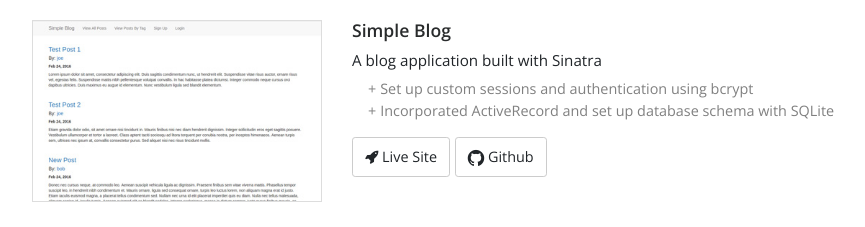
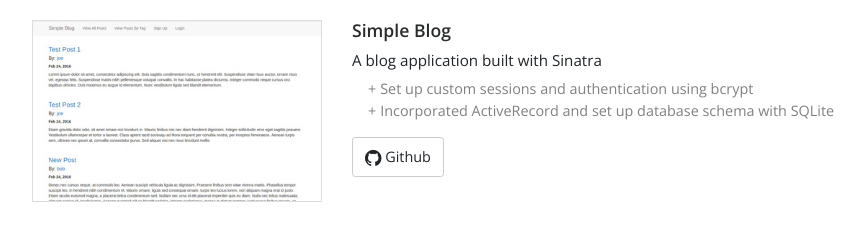
Before and after one commit to MitulMistry/mm-webdev-portfolio-v2, a React (Create React App) app: page / in a window 1280 px wide. Shown: the part 1840-2067 px from the top of the page, without its empty margins (143-1008 px from the left). Built offline with nearby package versions, Linux system fonts and the light colour scheme.

Commit message:
Add some conditionals to FullApp and HalfApp JSX

```diff
--- a/src/components/FullApp.js
+++ b/src/components/FullApp.js
@@ -6,7 +6,7 @@ export class FullApp extends React.Component {
     return (
       <Row className="row-app">
         <Col md="4">
-          <a href={this.props.url} target="_blank"><img src={this.props.image} class="img-fluid img-rounded img-app" /></a>
+          <a href={this.props.url || this.props.github} target="_blank"><img src={this.props.image} class="img-fluid img-rounded img-app" /></a>
         </Col>
         <Col md="8">
           <h2>{this.props.title}</h2>
@@ -17,8 +17,12 @@ export class FullApp extends React.Component {
             )}
           </ul>
           <p>
-            <Button href={this.props.url} target="_blank" className="btn-web-app btn-light"><span className="fa fa-rocket" aria-hidden="true"></span> Live Site</Button>
-            <Button href={this.props.github} target="_blank" className="btn-web-app btn-light"><span className="fa fa-github fa-lg"></span> Github</Button>
+            {this.props.url &&
+              <Button href={this.props.url} target="_blank" className="btn-web-app btn-light"><span className="fa fa-rocket" aria-hidden="true"></span> Live Site</Button>
+            }
+            {this.props.github &&
+              <Button href={this.props.github} target="_blank" className="btn-web-app btn-light"><span className="fa fa-github fa-lg"></span> Github</Button>
+            }
           </p>
         </Col>
       </Row>
--- a/src/components/HalfApp.js
+++ b/src/components/HalfApp.js
@@ -5,12 +5,16 @@ export class HalfApp extends React.Component {
   render() {
     return (
       <Col md="6" className="col-app">
-        <a href={this.props.url} target="_blank"><img src={this.props.image} class="img-fluid img-rounded img-app" /></a>
+        <a href={this.props.url || this.props.github} target="_blank"><img src={this.props.image} class="img-fluid img-rounded img-app" /></a>
         <h2>{this.props.title}</h2>
         <p>{this.props.description}</p>
         <p>
-          <Button href={this.props.url} target="_blank" className="btn-web-app btn-light"><span className="fa fa-rocket" aria-hidden="true"></span> Demo Site</Button>
-          <Button href={this.props.github} target="_blank" className="btn-web-app btn-light"><span className="fa fa-github fa-lg"></span> Github</Button>
+          {this.props.url &&
+            <Button href={this.props.url} target="_blank" className="btn-web-app btn-light"><span className="fa fa-rocket" aria-hidden="true"></span> Demo Site</Button>
+          }
+          {this.props.github &&
+            <Button href={this.props.github} target="_blank" className="btn-web-app btn-light"><span className="fa fa-github fa-lg"></span> Github</Button>
+          }
         </p>
       </Col>
     );
```
